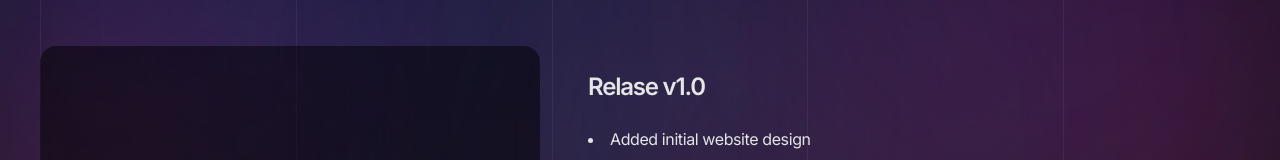
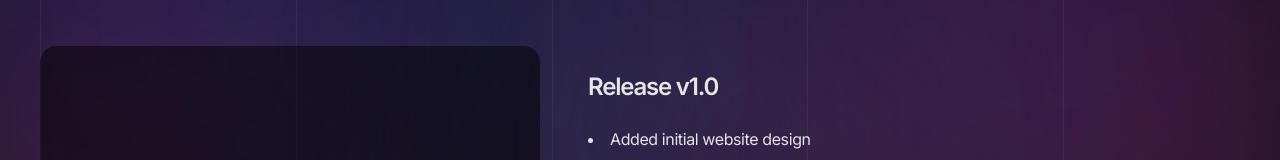
Before and after one commit to with-tw/cookies, a Next.js app: page /changelog in a window 1280 px wide. Shown: the part 276-436 px from the top of the page. Built offline with nearby package versions, Linux system fonts and the light colour scheme; no server answers.

Commit message:
✏️ Fix typo [Relase > Release]

```diff
--- a/app/changelog/page.tsx
+++ b/app/changelog/page.tsx
@@ -29,7 +29,7 @@ function ChangelogUpdate(changelog: ChangelogContentType) {
     <div className="changelog-update flex flex-row items-start justify-start w-full gap-12 relative max-lg:flex-col">
       <ChangelogBannerTemplate version={changelog.version} />
       <div className="w-auto py-6">
-        <h3 className="leading-snug tracking-tighter font-semibold text-2xl">{`Relase v${changelog.version}`}</h3>
+        <h3 className="leading-snug tracking-tighter font-semibold text-2xl">{`Release v${changelog.version}`}</h3>
         <div className="changelog-features-wrapper mt-6">
           <ul className="changelog-features-list space-y-2">
             {changelog.features.map((feature: string, index: number) => {
```
